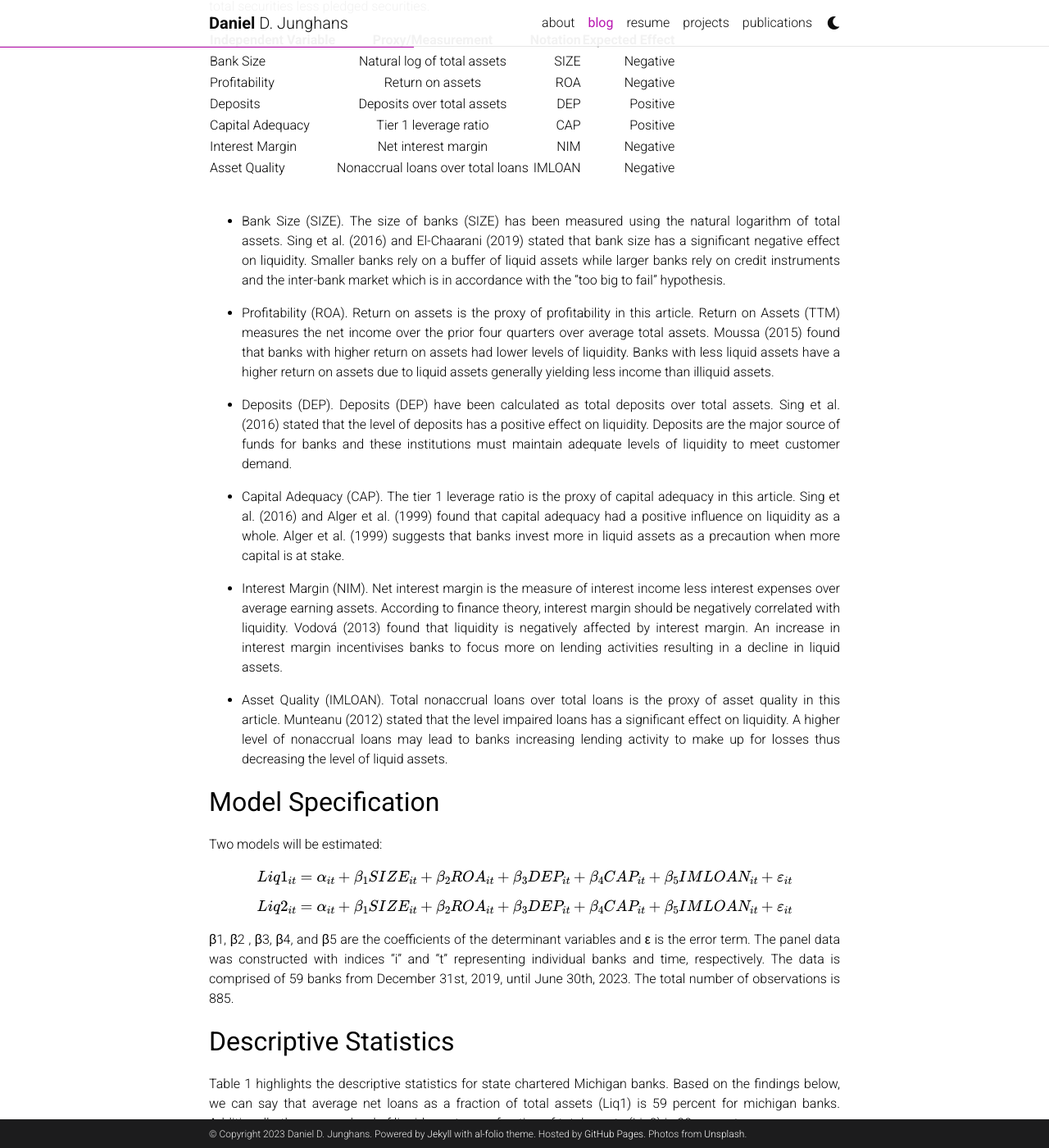
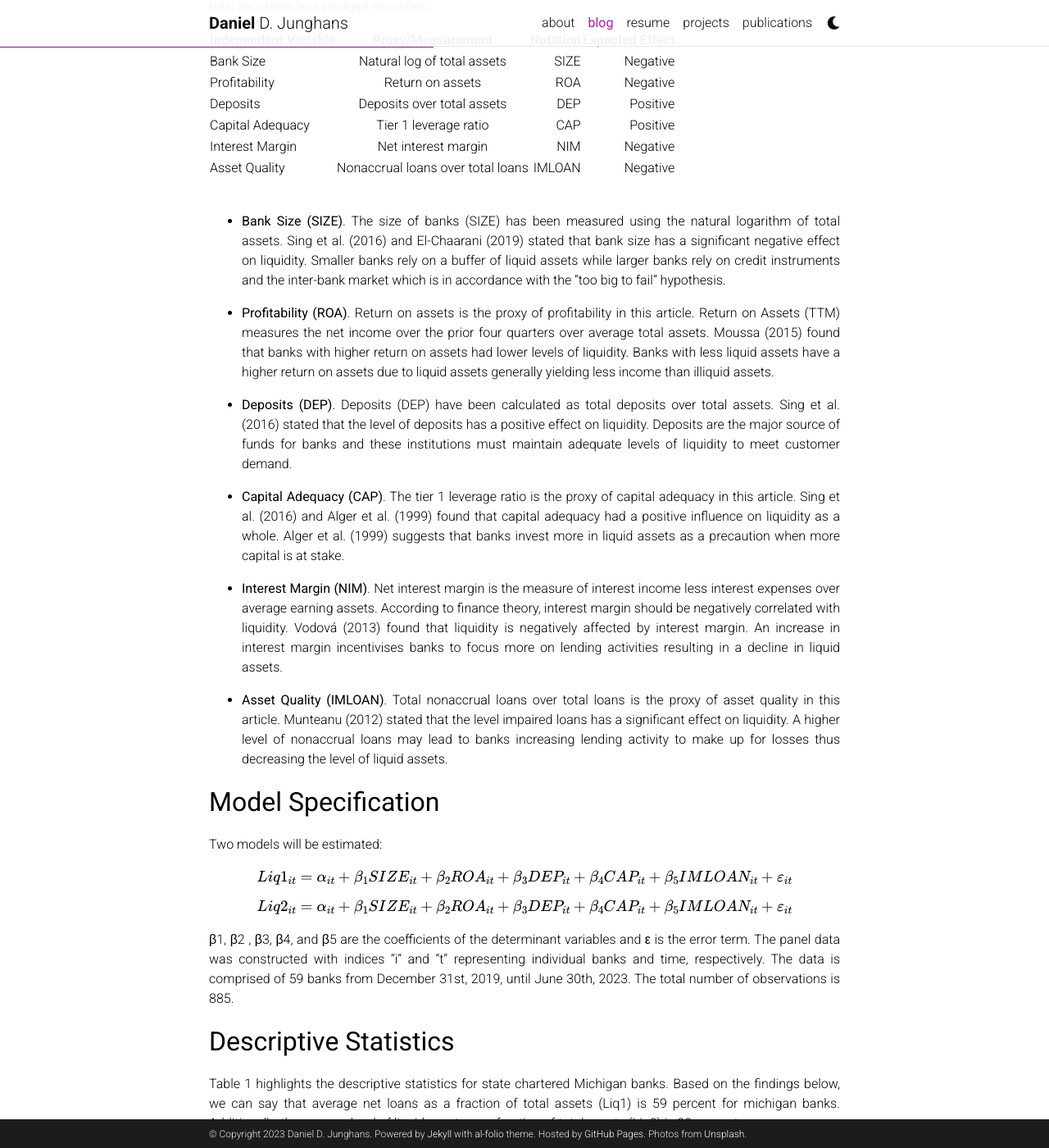
Before and after one commit to DanielJunghans/danieljunghans.github.io, a Jekyll site: the page built from _posts/2023-10-15-Liquidity.md, in a window 1280 px wide and 1400 px high, scrolled down 1523 px. Shown: the whole window at 82% size. Built offline with Jekyll 4.4.1, drawn with Linux system fonts in a browser that asks for light colours; comment, search, counter and statistics services are not loaded; a style sheet for code colours, icons or effects is not loaded.

Commit message:
formatting changes

```diff
--- a/_posts/2023-10-15-Liquidity.md
+++ b/_posts/2023-10-15-Liquidity.md
@@ -49,12 +49,12 @@ The dependent variable in this article will be liquidity which will be measured
 
 <ul>
 
-<li><p align="justify">Bank Size (SIZE). The size of banks (SIZE) has been measured using the natural logarithm of total assets.  Sing et al. (2016) and El-Chaarani (2019) stated that bank size has a significant negative effect on liquidity.  Smaller banks rely on a buffer of liquid assets while larger banks rely on credit instruments and the inter-bank market which is in accordance with the “too big to fail” hypothesis.</p></li>
-<li><p align="justify">Profitability (ROA).  Return on assets is the proxy of profitability in this article.  Return on Assets (TTM) measures the net income over the prior four quarters over average total assets.  Moussa (2015) found that banks with higher return on assets had lower levels of liquidity.  Banks with less liquid assets have a higher return on assets due to liquid assets generally yielding less income than illiquid assets.</p></li>
-<li><p align="justify">Deposits (DEP).  Deposits (DEP) have been calculated as total deposits over total assets.  Sing et al. (2016) stated that the level of deposits has a positive effect on liquidity.  Deposits are the major source of funds for banks and these institutions must maintain adequate levels of liquidity to meet customer demand. </p></li>
-<li><p align="justify">Capital Adequacy (CAP).  The tier 1 leverage ratio is the proxy of capital adequacy in this article. Sing et al. (2016) and Alger et al. (1999) found that capital adequacy had a positive influence on liquidity as a whole.  Alger et al. (1999) suggests that banks invest more in liquid assets as a precaution when more capital is at stake. </p></li>
-<li><p align="justify">Interest Margin (NIM).  Net interest margin is the measure of interest income less interest expenses over average earning assets.  According to finance theory, interest margin should be negatively correlated with liquidity.  Vodová (2013) found that liquidity is negatively affected by interest margin.  An increase in interest margin incentivises banks to focus more on lending activities resulting in a decline in liquid assets. </p></li>
-<li><p align="justify">Asset Quality (IMLOAN).  Total nonaccrual loans over total loans is the proxy of asset quality in this article.  Munteanu (2012) stated that the level impaired loans has a significant effect on liquidity.  A higher level of nonaccrual loans may lead to banks increasing lending activity to make up for losses thus decreasing the level of liquid assets. </p></li>
+<li><p align="justify"><b>Bank Size (SIZE)</b>. The size of banks (SIZE) has been measured using the natural logarithm of total assets.  Sing et al. (2016) and El-Chaarani (2019) stated that bank size has a significant negative effect on liquidity.  Smaller banks rely on a buffer of liquid assets while larger banks rely on credit instruments and the inter-bank market which is in accordance with the “too big to fail” hypothesis.</p></li>
+<li><p align="justify"><b>Profitability (ROA)</b>.  Return on assets is the proxy of profitability in this article.  Return on Assets (TTM) measures the net income over the prior four quarters over average total assets.  Moussa (2015) found that banks with higher return on assets had lower levels of liquidity.  Banks with less liquid assets have a higher return on assets due to liquid assets generally yielding less income than illiquid assets.</p></li>
+<li><p align="justify"><b>Deposits (DEP)</b>.  Deposits (DEP) have been calculated as total deposits over total assets.  Sing et al. (2016) stated that the level of deposits has a positive effect on liquidity.  Deposits are the major source of funds for banks and these institutions must maintain adequate levels of liquidity to meet customer demand. </p></li>
+<li><p align="justify"><b>Capital Adequacy (CAP)</b>.  The tier 1 leverage ratio is the proxy of capital adequacy in this article. Sing et al. (2016) and Alger et al. (1999) found that capital adequacy had a positive influence on liquidity as a whole.  Alger et al. (1999) suggests that banks invest more in liquid assets as a precaution when more capital is at stake. </p></li>
+<li><p align="justify"><b>Interest Margin (NIM)</b>.  Net interest margin is the measure of interest income less interest expenses over average earning assets.  According to finance theory, interest margin should be negatively correlated with liquidity.  Vodová (2013) found that liquidity is negatively affected by interest margin.  An increase in interest margin incentivises banks to focus more on lending activities resulting in a decline in liquid assets. </p></li>
+<li><p align="justify"><b>Asset Quality (IMLOAN)</b>.  Total nonaccrual loans over total loans is the proxy of asset quality in this article.  Munteanu (2012) stated that the level impaired loans has a significant effect on liquidity.  A higher level of nonaccrual loans may lead to banks increasing lending activity to make up for losses thus decreasing the level of liquid assets. </p></li>
 
 </ul>
 
@@ -97,6 +97,7 @@ Descriptive Statistics (Sample 12/31/2019 - 0630/2023)
 <p align="justify">
 Fixed effect and random effect regressions were run and a Hausman test was carried out to choose the appropriate model.  The Hausman Test for both measures of liquidity resulted in a p-value less than 0.05, confirming that the fixed effect regression is the preferred model for Liq1 and Liq2.  Results are shown in Table 2.
 <br />
+<br />
 
 The fixed effect models concluded that DEP, IMLOAN, CAP, NIM, and ROA significantly impacted the fist measure of liquidity (Liq1) as well as the second measure(Liq2).  The impact of DEP, IMLOAN, and ROA on Liq1 (net loans / total assets) was negative whereas the impact of CAP and NIM was positive.  However, the impact of DEP, IMLOAN, and ROA on Liq2 (liquid assets / total assets) was positive while the impact of CAP and NIM was negative.  SIZE was found to have an insignificant effect on either liquidity measure (Table 3).
 </p>
@@ -109,6 +110,8 @@ Hausman Test
 | :----------- | :------------: | ------------: |
 | Liq1 Model      | 33.965      | 6.833e-06     |
 | Liq2 Model      | 56.274      | 2.562e-10     |
+
+<br />
 
 Table 3
 <br />
@@ -126,27 +129,27 @@ Regression Analysis
 <p align="justify">
 Alger, G., & Alger, I. (1999). Liquid assets in banks: Theory and practice. GREMAQ, Universite des Sciences Sociales.
 </p>
-<br />
+
 <p align="justify">
 El-Chaarani, H. (2019). Determinants of bank liquidity in the Middle East region. El-CHAARANI H.,(2019), Determinants of Bank Liquidity in the Middle East Region, International Review of Management and Marketing, 9(2).
 </p>
-<br />
+
 <p align="justify">
 Moussa, M. A. B. (2015). The determinants of bank liquidity: Case of Tunisia. International journal of economics and financial issues, 5(1), 249-259.
 </p>
-<br />
+
 <p align="justify">
 Munteanu, I. (2012). Bank liquidity and its determinants in Romania. Procedia Economics and Finance, 3, 993-998.
 </p>
-<br />
+
 <p align="justify">
 Singh, A., & Sharma, A. K. (2016). An empirical analysis of macroeconomic and bank-specific factors affecting liquidity of Indian banks. Future Business Journal, 2(1), 40-53.
 </p>
-<br />
+
 <p align="justify">
 Vodová, P. (2011). Liquidity of Czech commercial banks and its determinants. International Journal of mathematical models and methods in applied sciences, 5(6), 1060-1067.
 </p>
-<br />
+
 <p align="justify">
 Vodová, P. (2013). Determinants of commercial bank liquidity in Hungary. Finansowy Kwartalnik Internetowy e-Finanse, 9(3), 64-71.
 </p>
```
